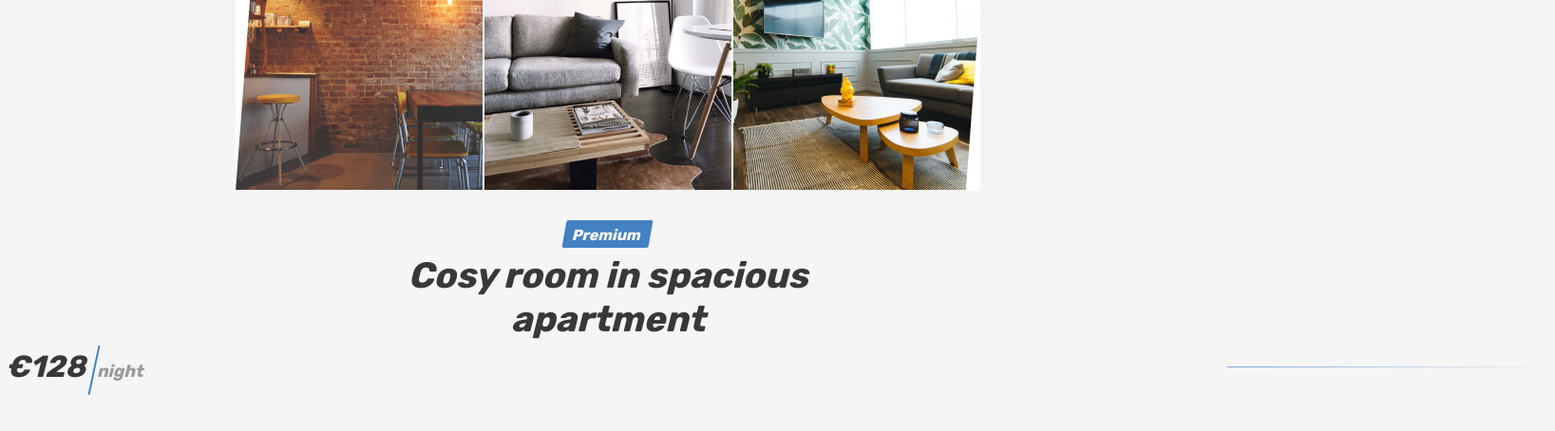
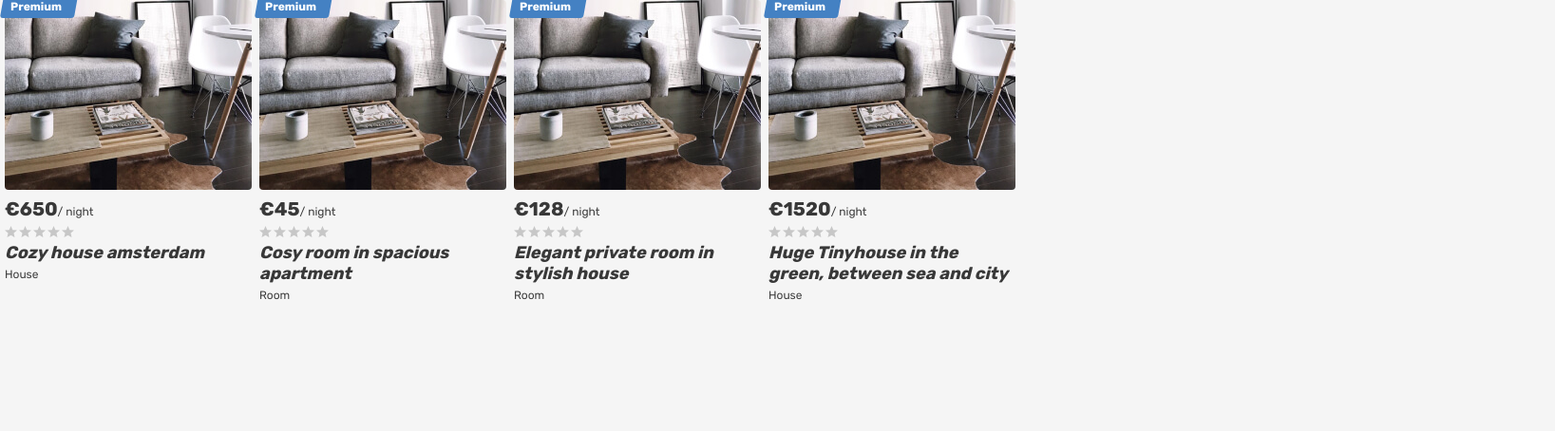
Before and after one commit to yozhikOm/1207527-six-cities-2, a React app: page / in a window 1280 px wide. Shown: the top 454 px of the page at 95% size, 1637 px wide, since content can reach past the window. Built offline with nearby package versions, Linux system fonts and the light colour scheme.

Commit message:
Добавлен компонент Properties. Компоненту передается через props массив со списком объектов недвижимости

```diff
--- a/src/components/app/app.jsx
+++ b/src/components/app/app.jsx
@@ -1,18 +1,41 @@
 import React from 'react';
 import {Property} from '../property/property.jsx';
 
-const settings = {
-  title: "Cosy room in spacious apartment",
-  type: "Room",
-  price: 128,
-};
+import {Properties} from '../properties/properties.jsx';
+
+const properties = [
+  {
+    "id": 1,
+    "title": "Cozy house amsterdam",
+    "type": "House",
+    "price": 650,
+  },
+  {
+    "id": 2,
+    "title": "Cosy room in spacious apartment",
+    "type": "Room",
+    "price": 45,
+  },
+  {
+    "id": 3,
+    "title": "Elegant private room in stylish house",
+    "type": "Room",
+    "price": 128,
+  },
+  {
+    "id": 4,
+    "title": "Huge Tinyhouse in the green, between sea and city",
+    "type": "House",
+    "price": 1520,
+  }
+];
 
 const App = () => {
-  return <Property
-    title={settings.title}
-    type={settings.type}
-    price={settings.price}
-  />;
-};
+  return (
+    <div className="cities__places-list places__list tabs__content">
+      <Properties items={properties} />
+    </div>
+  )
+}
 
 export {App};
--- /dev/null
+++ b/src/components/properties/properties.jsx
@@ -0,0 +1,56 @@
+import React from 'react';
+import PropTypes from 'prop-types';
+
+const Properties = (props) => {
+  return (
+    <React.Fragment>
+    {props.items.map(item => (
+        <React.Fragment key={item.id}>
+        <article className="cities__place-card place-card">
+          <div className="place-card__mark">
+            <span>Premium</span>
+          </div>
+          <div className="cities__image-wrapper place-card__image-wrapper">
+            <a href="#">
+                <img className="place-card__image" src="img/apartment-01.jpg" width="260" height="200" alt="Place image" />
+            </a>
+          </div>
+          <div className="place-card__info">
+            <div className="place-card__price-wrapper">
+              <div className="place-card__price">
+                <b className="place-card__price-value">&euro;{item.price}</b>
+                <span className="place-card__price-text">&#47;&nbsp;night</span>
+              </div>
+              <button className="place-card__bookmark-button button" type="button">
+                <span className="visually-hidden">To bookmarks</span>
+              </button>
+            </div>
+            <div className="place-card__rating rating">
+              <div className="place-card__stars rating__stars">
+
+                <span className="visually-hidden">Rating</span>
+              </div>
+            </div>
+            <h2 className="place-card__name">
+              <a href="#">{item.title}</a>
+            </h2>
+            <p className="place-card__type">{item.type}</p>
+          </div>
+        </article>
+        </React.Fragment>
+    ))}
+    </React.Fragment>
+  )
+}
+
+Properties.propTypes = {
+  items: PropTypes.arrayOf(
+    PropTypes.shape({
+    title: PropTypes.string.isRequired,
+    type: PropTypes.string.isRequired,
+    price: PropTypes.number.isRequired
+    }).isRequired
+  ).isRequired
+}
+
+export {Properties};
```
Also changed, not shown: src/components/main-page/main-page.jsx (added, +7 -0 lines).
